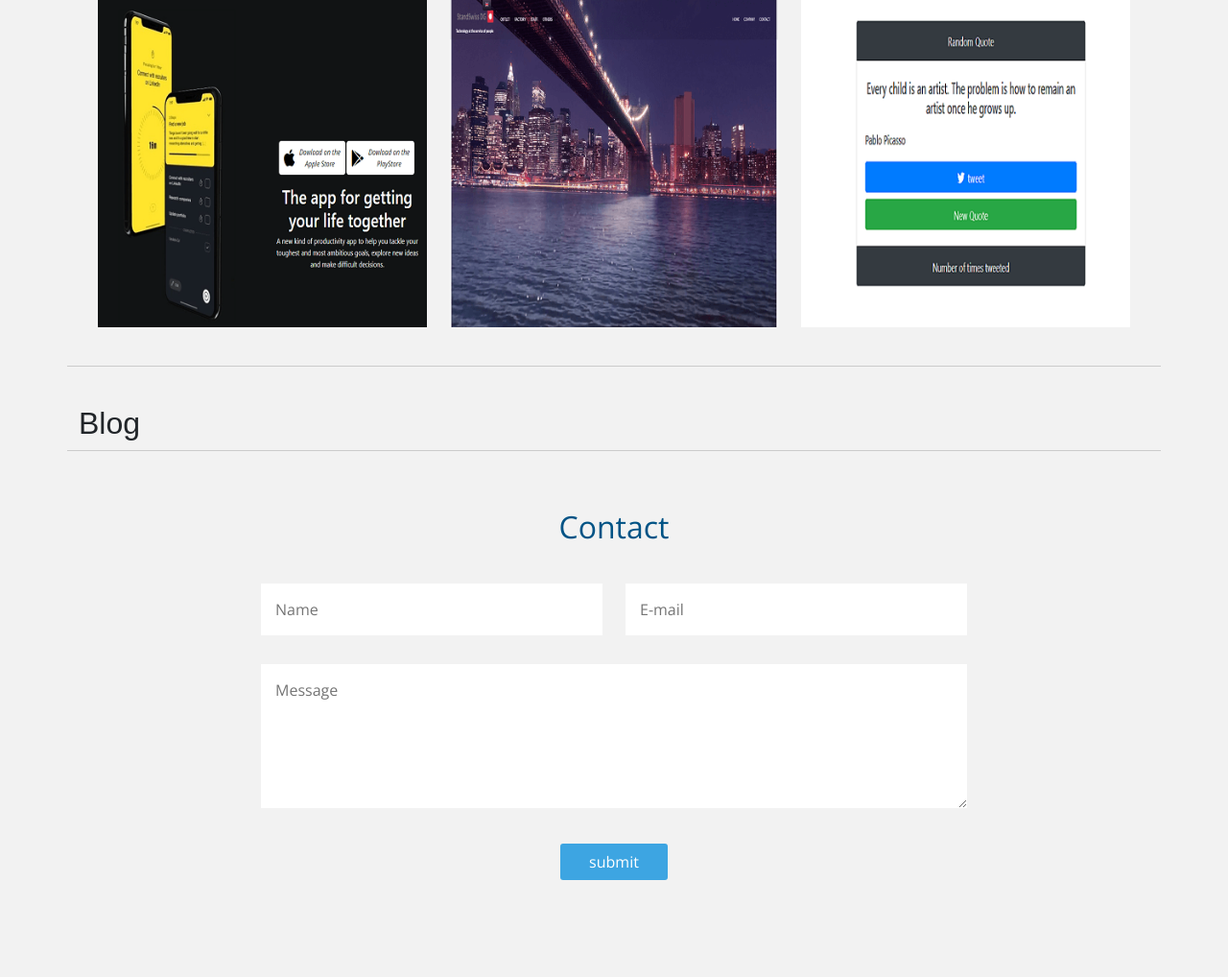
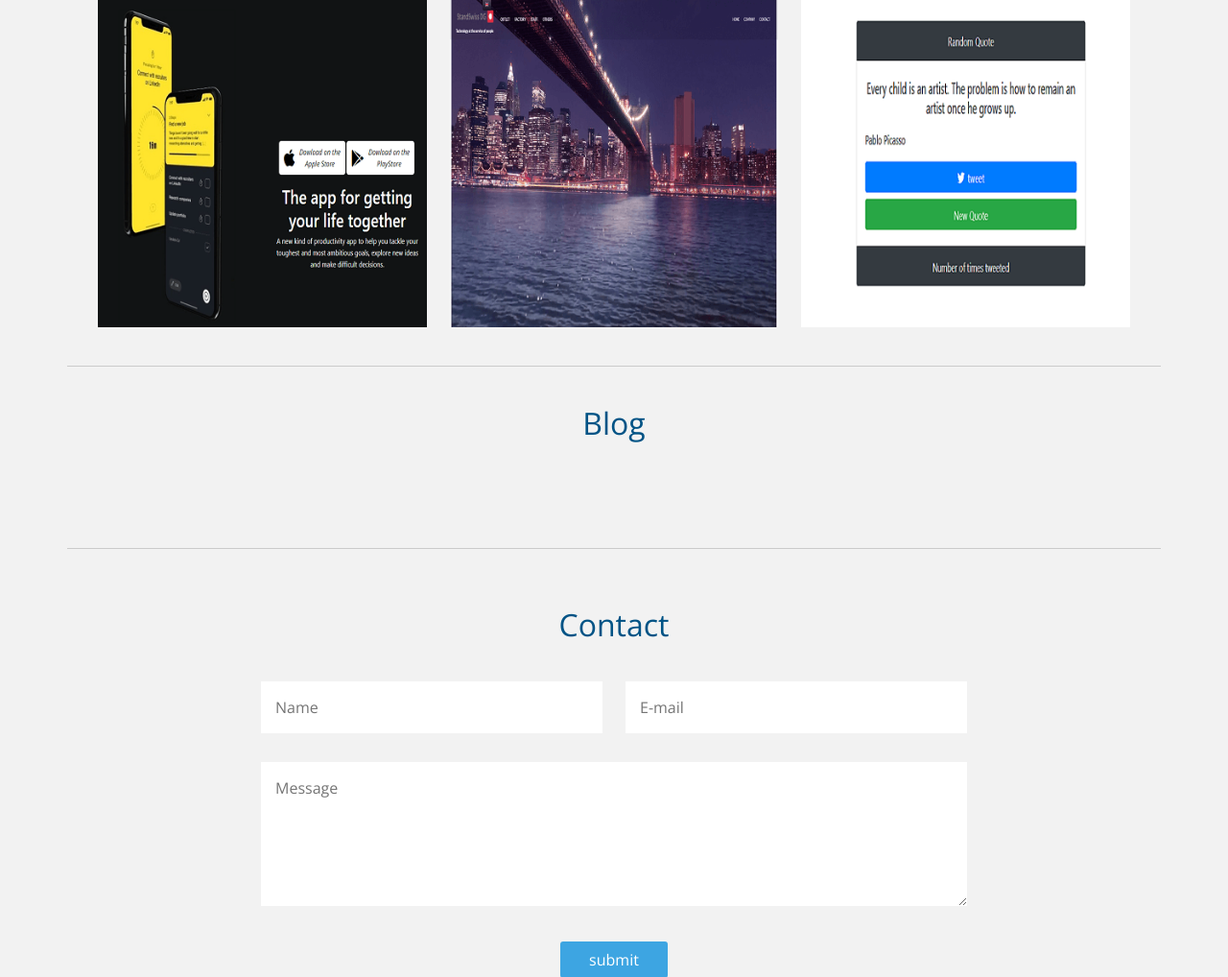
Before and after one commit to LucianoSainz/LucianoSainz, a PHP site: page / in a window 1280 px wide. Shown: the part 1668-2686 px from the top of the page at 96% size. Run offline with PHP 8.4, Linux system fonts and the light colour scheme; some libraries are stand-ins or nearby versions.

Commit message:
added blog section

```diff
--- a/css/estilos.css
+++ b/css/estilos.css
@@ -120,7 +120,7 @@ header{
 
 /*article*/
 
-.publications .titulo{
+.blog .titulo{
 	color: #005385;
 	font-family: 'Open Sans', sans-serif;
     font-weight: 300;
@@ -128,7 +128,7 @@ header{
     text-align: center;
 }
 
-.publications{
+.blog{
 	margin-bottom: 70px;
 }
 
--- a/index.html
+++ b/index.html
@@ -189,23 +189,10 @@
 
 			<!--section articulos-->
 
-			<div class="row" id="blog">
+			<div class="row blog" id="blog">
 				<div class="col">
 					<h2 class="titulo">Blog</h2>
-					<!--<div class="card mb-3 mx-auto" style="max-width: 740px;">
-				<div class="row g-0 " >
-				  <div class="col-md-4">
-					<img src="./img/cafe.png" class="img-fluid rounded-start" alt="...">
-				  </div>
-				  <div class="col-md-8">
-					<div class="card-body">
-					  <h5 class="card-title d-flex justify-content-center">Card title</h5>
-					  <p class="card-text">This is a wider card with supporting text.This is a wider card with supporting text.</p>
-					  <a href="#" class="btn btn-primary justify-content-center">Read more</a>
-					</div>
-				  </div>
-				</div>
-			  </div>-->
+
 				</div>
 			</div>
 
```
